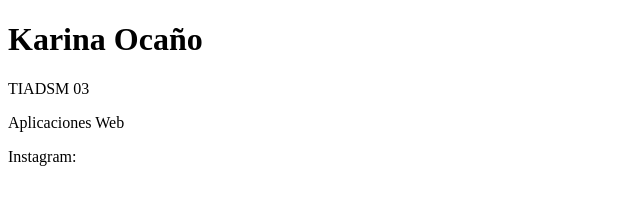
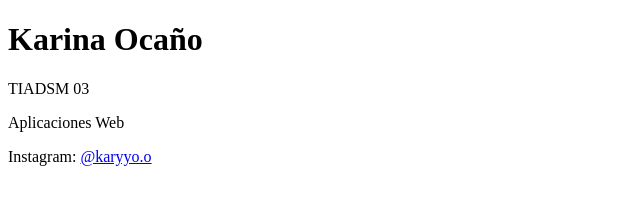
Before and after one commit to KARYOHDZ/KARYOHDZ, a plain HTML site: page index.html in a window 1280 px wide. Shown: the full height of the page, 0-640 px from the left. Drawn offline with Linux system fonts and the light colour scheme.

Commit message:
Add the index file

```diff
--- a/index.html
+++ b/index.html
@@ -10,7 +10,7 @@
     <p>TIADSM 03</p>
     <P>Aplicaciones Web</P>
     <p>
-        Instagram: <a href = https://www.instagram.com/karyyo.o/
+        Instagram: <a href = "https://www.instagram.com/karyyo.o/">@karyyo.o</a>
     </p>
 </body>
 </html>
```
